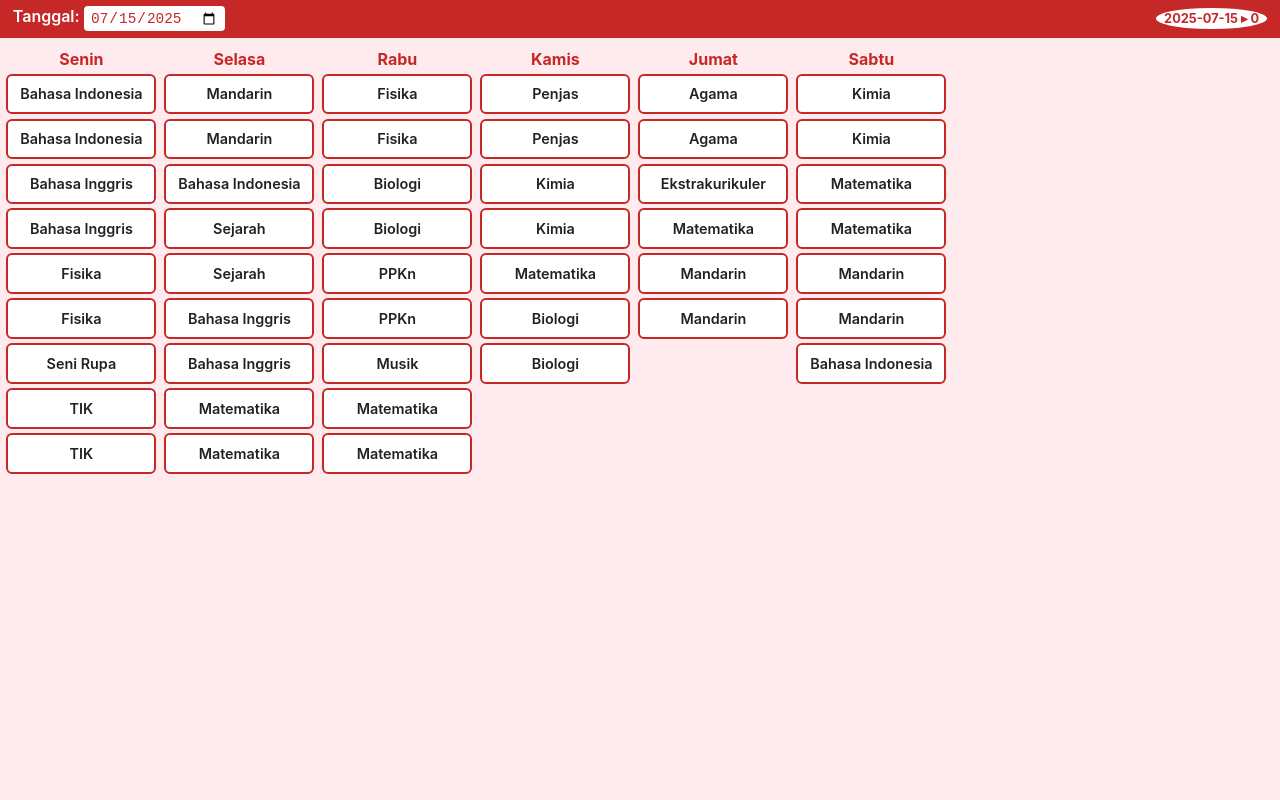
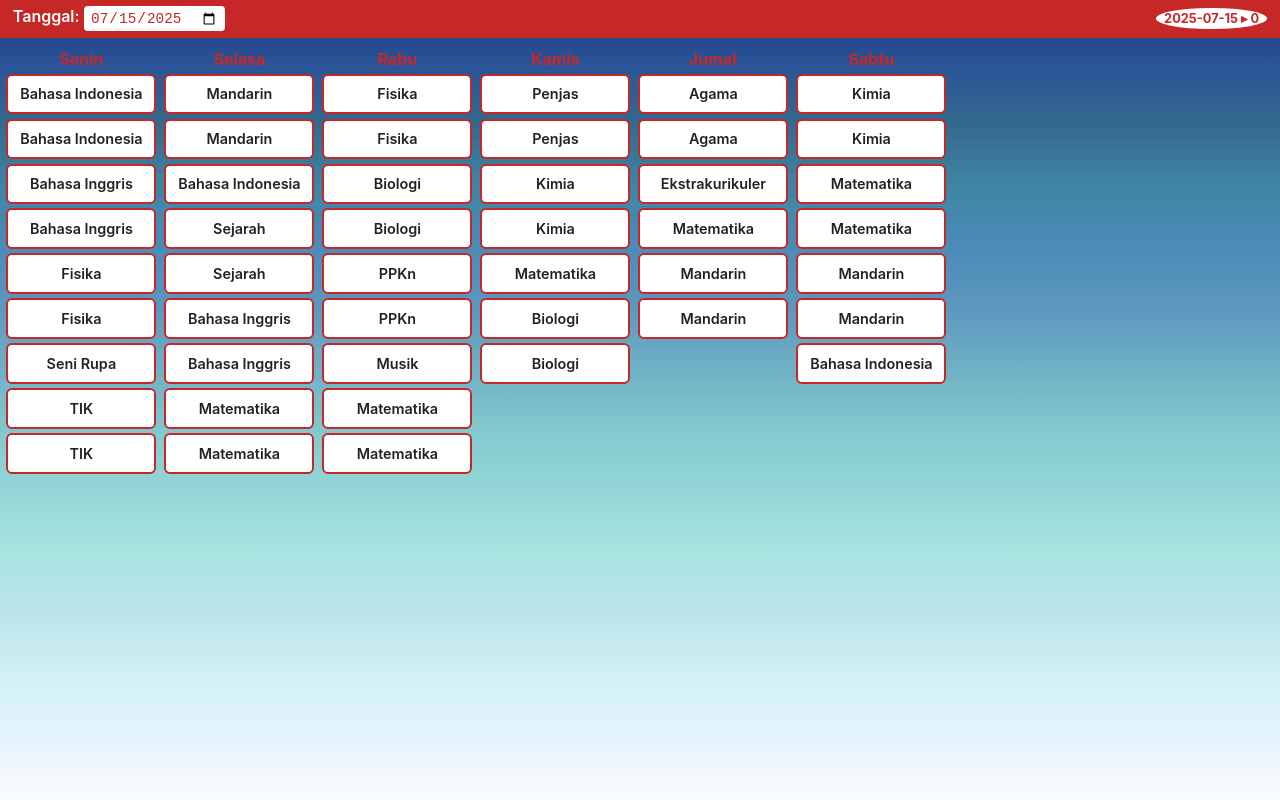
Before and after one commit to Eduardo-salamanca/schedule-task, a plain HTML site: page index.html in a window 1280 px wide. Drawn offline with Linux system fonts and the light colour scheme; no server answers.

Commit message:
Update index.html

```diff
--- a/index.html
+++ b/index.html
@@ -7,7 +7,7 @@
   <style>
     :root{--merah:#c62828;--merah-muda:#ffebee;--putih:#fff;--hitam:#222;--highlight:#ffcdd2}
     *{box-sizing:border-box}
-    body{margin:0;font-family:-apple-system,BlinkMacSystemFont,"Segoe UI",Roboto,sans-serif;background:var(--merah-muda);color:var(--hitam)}
+    body{margin:0;font-family:-apple-system,BlinkMacSystemFont,"Segoe UI",Roboto,sans-serif;background:linear-gradient(to bottom, #1e3c72, #2a5298, #34698e, #3f84a3, #4b8cb7, #5c97bf, #6fb1c5, #82c9ce, #95d7d8, #a9e4e1, #bde4eb, #d1f2f4, #e6f3fc, #f9fcfd);color:var(--hitam); overflow-x:hidden;}
     header{background:var(--merah);color:var(--putih);padding:.4rem .8rem;display:flex;justify-content:space-between;align-items:center;font-weight:600}
     #dateSel{background:var(--putih);color:var(--merah);border:none;border-radius:4px;padding:.2rem .4rem;font-size:.9rem}
     #badge{background:var(--putih);color:var(--merah);border-radius:50%;padding:.2rem .5rem;font-size:.8rem;font-weight:700}
@@ -28,9 +28,44 @@
       .grid{flex-direction:column;min-width:0}
       .col{min-width:100%}
     }
+    /* Starry background */
+    #starry-sky {
+      position: fixed;
+      top: 0;
+      left: 0;
+      width: 100%;
+      height: 100%;
+      background: linear-gradient(to bottom, #1e3c72, #2a5298, #34698e, #3f84a3, #4b8cb7, #5c97bf, #6fb1c5, #82c9ce, #95d7d8, #a9e4e1, #bde4eb, #d1f2f4, #e6f3fc, #f9fcfd);
+      overflow: hidden;
+      z-index: -1;
+    }
+    .star {
+      position: absolute;
+      width: 2px;
+      height: 2px;
+      background: transparent;
+      border-radius: 50%;
+      will-change: opacity, transform;
+      animation: twinkle 200s infinite;
+    }
+    @keyframes twinkle {
+      0% {
+        transform: translateX(0);
+        opacity: 0.7;
+      }
+      50% {
+        opacity: 1;
+      }
+      100% {
+        transform: translateX(100vw);
+        opacity: 0;
+      }
+    }
   </style>
 </head>
 <body>
+<div id="starry-sky"></div>
+
 <header>
   <div>
     <label for="dateSel">Tanggal:</label>
@@ -108,6 +143,17 @@ function showPopup(text){
 function closePopup(){
   document.getElementById('popup').classList.remove('show');
 }
+
+// Generate stars for the starry sky
+const starrySky = document.getElementById('starry-sky');
+for (let i = 0; i < 100; i++) {
+  const star = document.createElement('div');
+  star.className = 'star';
+  star.style.left = `${Math.random() * window.innerWidth}px`;
+  star.style.top = `${Math.random() * window.innerHeight}px`;
+  star.style.animationDuration = `${Math.random() * 5 + 2}s`;
+  starrySky.appendChild(star);
+}
 </script>
 </body>
 </html>
```
Lines whose indentation alone changed are shown as unchanged.
